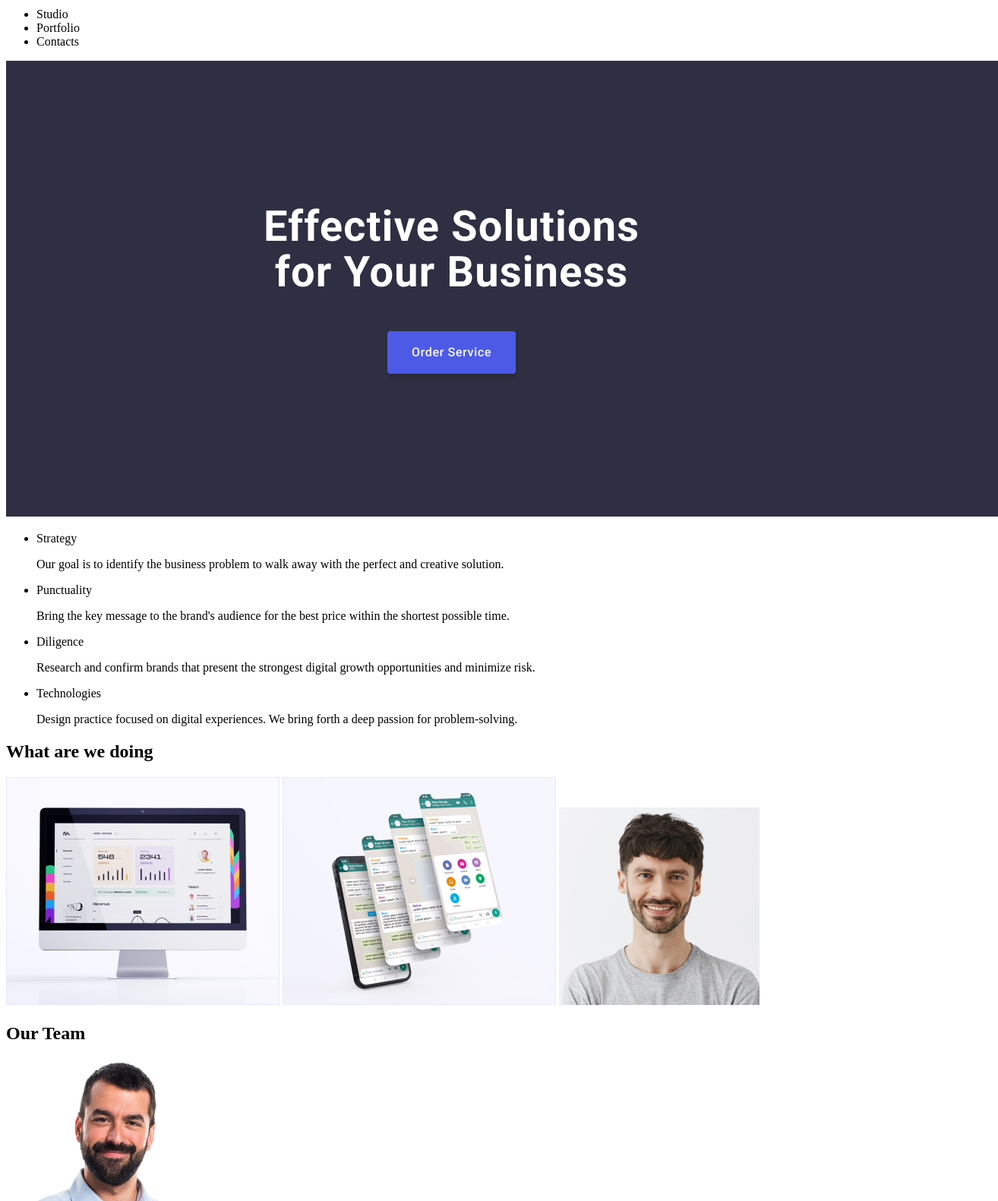
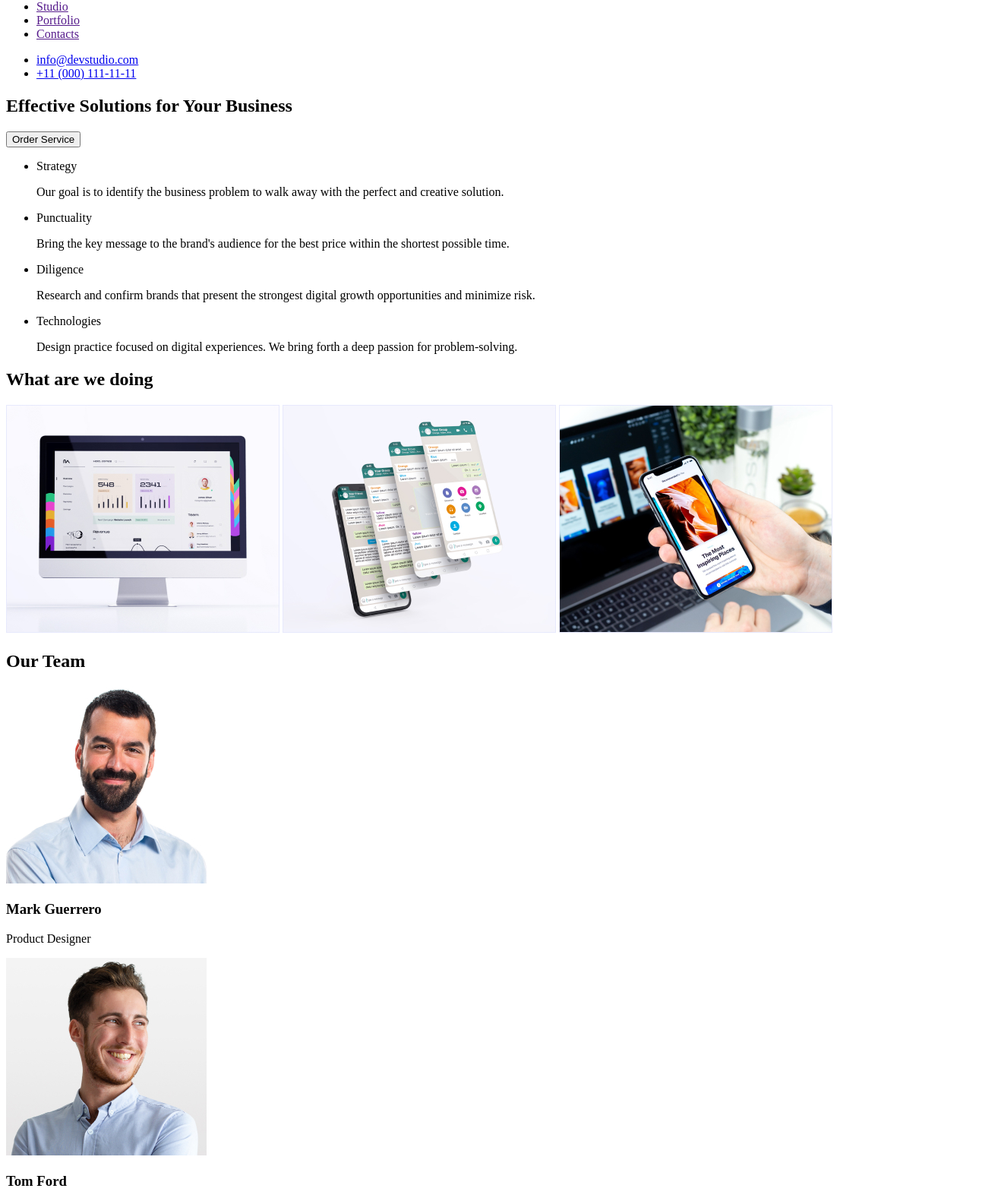
Before and after one commit to ViKki28/Tutorial, a plain HTML site: page index.html in a window 1280 px wide. Shown: the part 42-1623 px from the top of the page at 76% size, 1314 px wide, since content can reach past the window. Drawn offline with Linux system fonts and the light colour scheme.

Commit message:
Photo
Change Jpg for Photo

```diff
--- a/index.html
+++ b/index.html
@@ -6,19 +6,35 @@
     <meta name="viewport" content="width=device-width, initial-scale=1.0" />
     <title>WebStudio</title>
   </head>
+
   <body>
     <!-- top line -->
     <header>
-      <img src="./images/Logo.png" alt="Logo" />
+      <nav>
+        <a href="/"><img src="./images/Logo.png" alt="Logo" /> </a>
+
+        <ul>
+          <li><a href=""> Studio</a></li>
+          <li><a href=""> Portfolio</a></li>
+          <li><a href=""> Contacts</a></li>
+        </ul>
+      </nav>
+
       <ul>
-        <li>Studio</li>
-        <li>Portfolio</li>
-        <li>Contacts</li>
+        <li><a href="info@devstudio.com">info@devstudio.com</a></li>
+        <li><a href="+11(000)111-11-11">+11 (000) 111-11-11</a></li>
       </ul>
     </header>
 
-    <!-- img hero -->
-    <img src="./images/hero-image.svg" alt="hero-img" />
+    <!-- Main content -->
+
+    <!-- Section hero -->
+    <div>
+      <section>
+        <h1>Effective Solutions for Your Business</h1>
+        <button>Order Service</button>
+      </section>
+    </div>
     <!-- section 1 -->
     <section>
       <ul>
@@ -55,24 +71,34 @@
     <!-- section 2 -->
     <section>
       <h2>What are we doing</h2>
-      <img src="./images/img1.png" alt="img1" />
-      <img src="./images/img2.png" alt="img2" />
-      <img src="./images/img(3).jpg" alt="img3" />
+      <img src="/images/img1.jpg" alt="img1" width="360px" height="300px" />
+      <img
+        src="/images/Rectangle71.jpg"
+        alt="img2"
+        width="360px"
+        height="300px"
+      />
+      <img
+        src="/images/Rectangle71(1).jpg"
+        alt="img3"
+        width="360px"
+        height="300px"
+      />
     </section>
     <!-- section 3 -->
     <section>
       <h2>Our Team</h2>
-      <img src="./images/img.jpg" alt="Mark" />
+      <img src="./images/img.jpg" alt="Mark" width=264px height:=260px/>
       <h3>Mark Guerrero</h3>
       <p>Product Designer</p>
 
-      <img src="./images/img(1).jpg" alt="Tom" />
+      <img src="./images/img(1).jpg" alt="Tom" width=264px height:=260px/>
       <h3>Tom Ford</h3>
       <p>Frontend Developer</p>
-      <img src="./images/img(2).jpg" alt="Camila" />
+      <img src="./images/img(2).jpg" alt="Camila" width=264px height:=260px/>
       <h3>Camila Garcia</h3>
       <p>Marketing</p>
-      <img src="./images/img(3).jpg" alt="Daniel" />
+      <img src="./images/img(3).jpg" alt="Daniel" width=264px height:=260px/>
       <h3>Daniel Wilson</h3>
       <p>UI Designer</p>
     </section>
```
Also changed, not shown: images/Logo.png (deleted), images/Rectangle71(1).jpg (added), images/Rectangle71.jpg (added), images/hero-image.svg (deleted), images/img1.jpg (added), images/img1.png (deleted), images/img2.png (deleted), images/img3.png (deleted).
